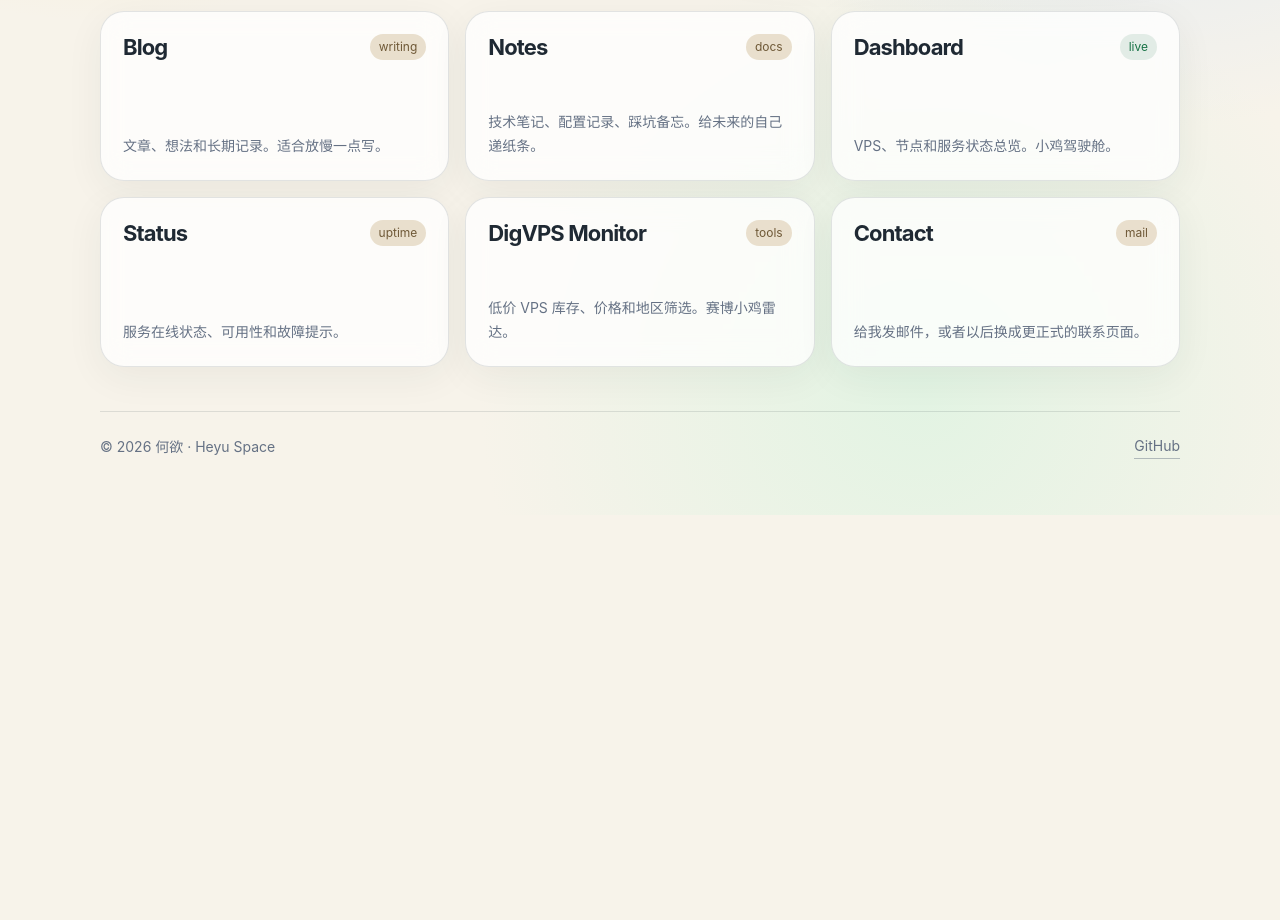
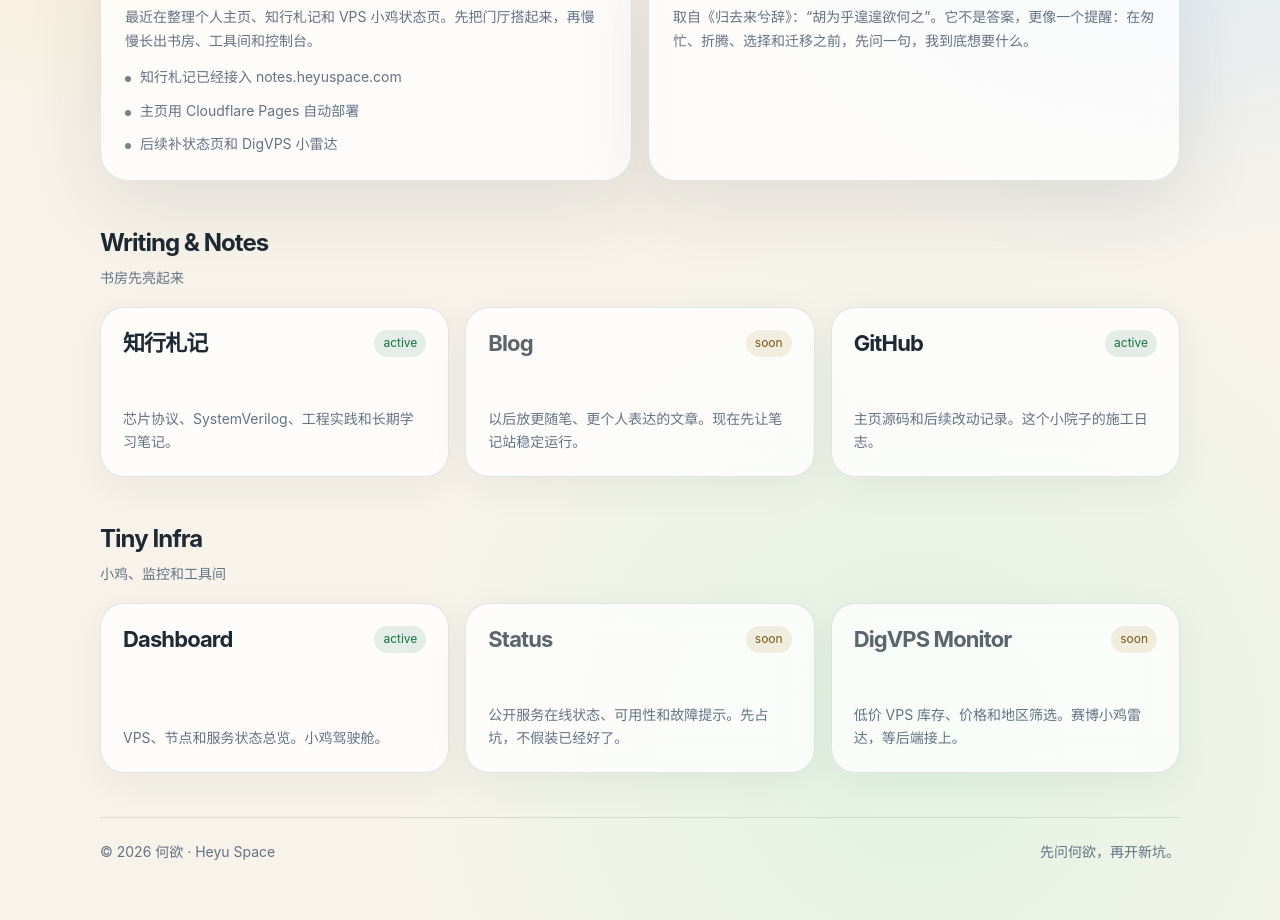
Before and after one commit to heyu6521/heyuspace-home, a plain HTML site: page index.html in a window 1280 px wide. Shown: the part 532-1452 px from the top of the page. Before the commit the page ends 1047 px from the top, so only its background shows below. Drawn offline with Linux system fonts and the light colour scheme.

Commit message:
Refine homepage sections and site states

```diff
--- a/index.html
+++ b/index.html
@@ -3,8 +3,9 @@
 <head>
   <meta charset="utf-8" />
   <meta name="viewport" content="width=device-width, initial-scale=1" />
-  <meta name="description" content="何欲的个人空间入口：博客、笔记、VPS dashboard、状态页和小工具。" />
+  <meta name="description" content="何欲的个人空间入口：知行札记、VPS dashboard、状态页和小工具。" />
   <title>何欲 · Heyu Space</title>
+  <link rel="icon" href="/favicon.svg" type="image/svg+xml" />
   <style>
     :root {
       --bg: #f7f3ea;
@@ -17,9 +18,14 @@
       --accent: #111827;
       --accent-soft: #e9dfcd;
       --green: #177245;
+      --green-bg: rgba(23, 114, 69, 0.11);
+      --amber: #7a5617;
+      --amber-bg: rgba(173, 122, 31, 0.12);
     }
 
     * { box-sizing: border-box; }
+
+    html { scroll-behavior: smooth; }
 
     body {
       margin: 0;
@@ -90,7 +96,7 @@
       grid-template-columns: minmax(0, 1.1fr) minmax(280px, 0.9fr);
       align-items: end;
       gap: 48px;
-      margin-bottom: 44px;
+      margin-bottom: 28px;
     }
 
     .eyebrow {
@@ -122,7 +128,7 @@
       font-size: 17px;
     }
 
-    .side-note {
+    .panel {
       padding: 24px;
       border: 1px solid var(--line);
       border-radius: 28px;
@@ -131,13 +137,13 @@
       backdrop-filter: blur(14px);
     }
 
-    .side-note strong {
+    .panel strong {
       display: block;
       margin-bottom: 8px;
       font-size: 18px;
     }
 
-    .side-note p {
+    .panel p {
       margin: 0;
       color: var(--muted);
       font-size: 14px;
@@ -145,7 +151,7 @@
 
     .section-title {
       display: flex;
-      align-items: center;
+      align-items: end;
       justify-content: space-between;
       gap: 16px;
       margin: 42px 0 16px;
@@ -153,13 +159,47 @@
 
     .section-title h2 {
       margin: 0;
-      font-size: 22px;
+      font-size: 24px;
       letter-spacing: -0.04em;
     }
 
     .section-title span {
       color: var(--muted);
       font-size: 14px;
+    }
+
+    .info-grid {
+      display: grid;
+      grid-template-columns: 1fr 1fr;
+      gap: 16px;
+      margin-top: 18px;
+    }
+
+    .mini-list {
+      display: grid;
+      gap: 10px;
+      margin: 12px 0 0;
+      padding: 0;
+      list-style: none;
+      color: var(--muted);
+      font-size: 14px;
+    }
+
+    .mini-list li {
+      display: flex;
+      gap: 9px;
+      align-items: baseline;
+    }
+
+    .mini-list li::before {
+      content: "";
+      flex: 0 0 auto;
+      width: 6px;
+      height: 6px;
+      margin-top: 9px;
+      border-radius: 999px;
+      background: var(--accent);
+      opacity: 0.55;
     }
 
     .grid {
@@ -184,11 +224,15 @@
       backdrop-filter: blur(14px);
     }
 
-    .card:hover {
+    a.card:hover {
       transform: translateY(-4px);
       border-color: rgba(17, 24, 39, 0.26);
       background: var(--card-strong);
       box-shadow: 0 18px 54px rgba(38, 45, 56, 0.12);
+    }
+
+    .card.is-soon {
+      color: rgba(31, 41, 51, 0.72);
     }
 
     .card-top {
@@ -216,8 +260,13 @@
     }
 
     .tag.live {
-      background: rgba(23, 114, 69, 0.11);
+      background: var(--green-bg);
       color: var(--green);
+    }
+
+    .tag.soon {
+      background: var(--amber-bg);
+      color: var(--amber);
     }
 
     .description {
@@ -247,6 +296,7 @@
       .nav { margin-bottom: 52px; }
       .hero { grid-template-columns: 1fr; gap: 26px; }
       .grid { grid-template-columns: repeat(2, minmax(0, 1fr)); }
+      .info-grid { grid-template-columns: 1fr; }
     }
 
     @media (max-width: 620px) {
@@ -264,9 +314,9 @@
     <nav class="nav" aria-label="主导航">
       <div class="brand"><span class="brand-mark" aria-hidden="true"></span> Heyu Space</div>
       <div class="nav-links">
+        <a href="#now">Now</a>
         <a href="#sites">Sites</a>
-        <a href="https://blog.heyuspace.com">Blog</a>
-        <a href="https://dash.heyuspace.com">Dashboard</a>
+        <a href="https://notes.heyuspace.com">知行札记</a>
       </div>
     </nav>
 
@@ -281,7 +331,7 @@
             “何欲”是一个提醒：在匆忙之前，先问自己到底想要什么。
           </p>
         </div>
-        <aside class="side-note">
+        <aside class="panel">
           <strong>heyuspace.com</strong>
           <p>
             一个小小的入口页。前台放文字和链接，后台放 dashboard、监控和一堆还活着的小鸡。
@@ -289,67 +339,94 @@
         </aside>
       </section>
 
+      <section id="now" class="info-grid" aria-label="当前状态和何欲说明">
+        <article class="panel">
+          <strong>Now</strong>
+          <p>最近在整理个人主页、知行札记和 VPS 小鸡状态页。先把门厅搭起来，再慢慢长出书房、工具间和控制台。</p>
+          <ul class="mini-list">
+            <li>知行札记已经接入 notes.heyuspace.com</li>
+            <li>主页用 Cloudflare Pages 自动部署</li>
+            <li>后续补状态页和 DigVPS 小雷达</li>
+          </ul>
+        </article>
+        <article class="panel">
+          <strong>关于“何欲”</strong>
+          <p>取自《归去来兮辞》：“胡为乎遑遑欲何之”。它不是答案，更像一个提醒：在匆忙、折腾、选择和迁移之前，先问一句，我到底想要什么。</p>
+        </article>
+      </section>
+
       <section id="sites" aria-labelledby="sites-title">
         <div class="section-title">
-          <h2 id="sites-title">子站入口</h2>
-          <span>慢慢长出来的小宇宙</span>
+          <div>
+            <h2 id="sites-title">Writing & Notes</h2>
+            <span>书房先亮起来</span>
+          </div>
         </div>
 
         <div class="grid">
-          <a class="card" href="https://blog.heyuspace.com">
+          <a class="card" href="https://notes.heyuspace.com">
+            <div class="card-top">
+              <strong>知行札记</strong>
+              <span class="tag live">active</span>
+            </div>
+            <span class="description">芯片协议、SystemVerilog、工程实践和长期学习笔记。</span>
+          </a>
+
+          <div class="card is-soon">
             <div class="card-top">
               <strong>Blog</strong>
-              <span class="tag">writing</span>
+              <span class="tag soon">soon</span>
             </div>
-            <span class="description">文章、想法和长期记录。适合放慢一点写。</span>
+            <span class="description">以后放更随笔、更个人表达的文章。现在先让笔记站稳定运行。</span>
+          </div>
+
+          <a class="card" href="https://github.com/heyu6521/heyuspace-home">
+            <div class="card-top">
+              <strong>GitHub</strong>
+              <span class="tag live">active</span>
+            </div>
+            <span class="description">主页源码和后续改动记录。这个小院子的施工日志。</span>
           </a>
+        </div>
 
-          <a class="card" href="https://notes.heyuspace.com">
-            <div class="card-top">
-              <strong>Notes</strong>
-              <span class="tag">docs</span>
-            </div>
-            <span class="description">技术笔记、配置记录、踩坑备忘。给未来的自己递纸条。</span>
-          </a>
+        <div class="section-title">
+          <div>
+            <h2>Tiny Infra</h2>
+            <span>小鸡、监控和工具间</span>
+          </div>
+        </div>
 
+        <div class="grid">
           <a class="card" href="https://dash.heyuspace.com">
             <div class="card-top">
               <strong>Dashboard</strong>
-              <span class="tag live">live</span>
+              <span class="tag live">active</span>
             </div>
             <span class="description">VPS、节点和服务状态总览。小鸡驾驶舱。</span>
           </a>
 
-          <a class="card" href="https://status.heyuspace.com">
+          <div class="card is-soon">
             <div class="card-top">
               <strong>Status</strong>
-              <span class="tag">uptime</span>
+              <span class="tag soon">soon</span>
             </div>
-            <span class="description">服务在线状态、可用性和故障提示。</span>
-          </a>
+            <span class="description">公开服务在线状态、可用性和故障提示。先占坑，不假装已经好了。</span>
+          </div>
 
-          <a class="card" href="https://digvps.heyuspace.com">
+          <div class="card is-soon">
             <div class="card-top">
               <strong>DigVPS Monitor</strong>
-              <span class="tag">tools</span>
+              <span class="tag soon">soon</span>
             </div>
-            <span class="description">低价 VPS 库存、价格和地区筛选。赛博小鸡雷达。</span>
-          </a>
-
-          <a class="card" href="mailto:hi@heyuspace.com">
-            <div class="card-top">
-              <strong>Contact</strong>
-              <span class="tag">mail</span>
-            </div>
-            <span class="description">给我发邮件，或者以后换成更正式的联系页面。</span>
-          </a>
+            <span class="description">低价 VPS 库存、价格和地区筛选。赛博小鸡雷达，等后端接上。</span>
+          </div>
         </div>
       </section>
     </main>
 
     <footer class="footer">
       <span>© 2026 何欲 · Heyu Space</span>
-      <a href="https://github.com/heyu6521/heyuspace-home">GitHub</a>
+      <span>先问何欲，再开新坑。</span>
     </footer>
   </div>
 </body>
```
